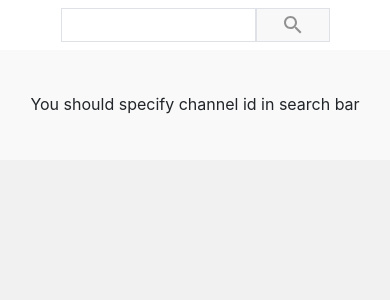
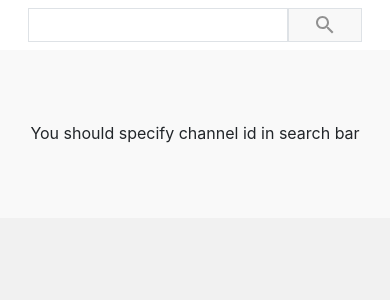
Before and after one commit to dbelik/youtube-viewer, a Vue app in the folder client/: page / in a window 390 px wide. Shown: the top 300 px of the page. Built offline with nearby package versions, Linux system fonts and the light colour scheme.

Commit message:
make search more responsive

```diff
--- a/client/src/components/common/SearchNavbar.vue
+++ b/client/src/components/common/SearchNavbar.vue
@@ -1,7 +1,7 @@
 <template>
   <div class="bg-navbar fixed-top py-2">
     <div class="content-container d-flex justify-content-center row">
-      <input class="col-6 border border-color-1" v-model="channelId" />
+      <input class="col-8 col-md-6 border border-color-1" v-model="channelId" />
       <SearchLink :channelId="channelId" />
     </div>
   </div>
--- a/client/src/styles/global.css
+++ b/client/src/styles/global.css
@@ -41,12 +41,17 @@
   box-sizing: border-box;
 }
 
-a:hover, button:hover, input:hover,
-a:focus, button:focus, input:focus {
+a:hover,
+button:hover,
+input:hover,
+a:focus,
+button:focus,
+input:focus {
   outline: none;
 }
 
-a, button {
+a,
+button {
   cursor: pointer;
 }
 
@@ -94,6 +99,16 @@ a, button {
 
 .h-navbar {
   height: var(--height-navbar);
+}
+
+@media (max-width: 575px) {
+  :root {
+    --height-navbar: 170px;
+  }
+
+  .h-navbar {
+    height: var(--height-navbar);
+  }
 }
 
 /* Font sizes */
--- a/client/src/views/List.vue
+++ b/client/src/views/List.vue
@@ -48,7 +48,7 @@
     <div class="h-100">
       <div v-if="correntRequest" class="content-container py-3">
         <div
-          class="row w-100 h-100 align-items-center justify-content-start d-flex"
+          class="row w-100 h-100 align-items-center justify-content-start d-flex m-0"
         >
           <div
             v-for="video in videos"
```
